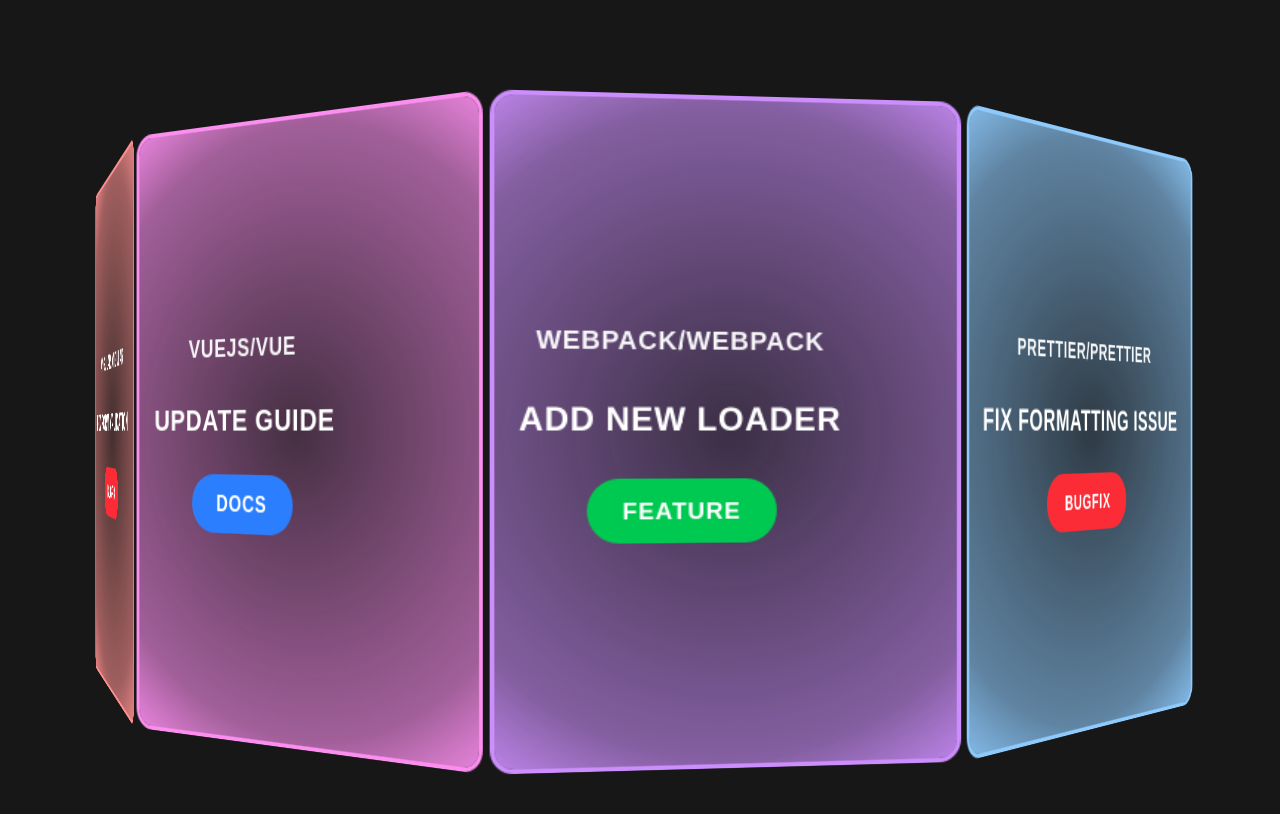
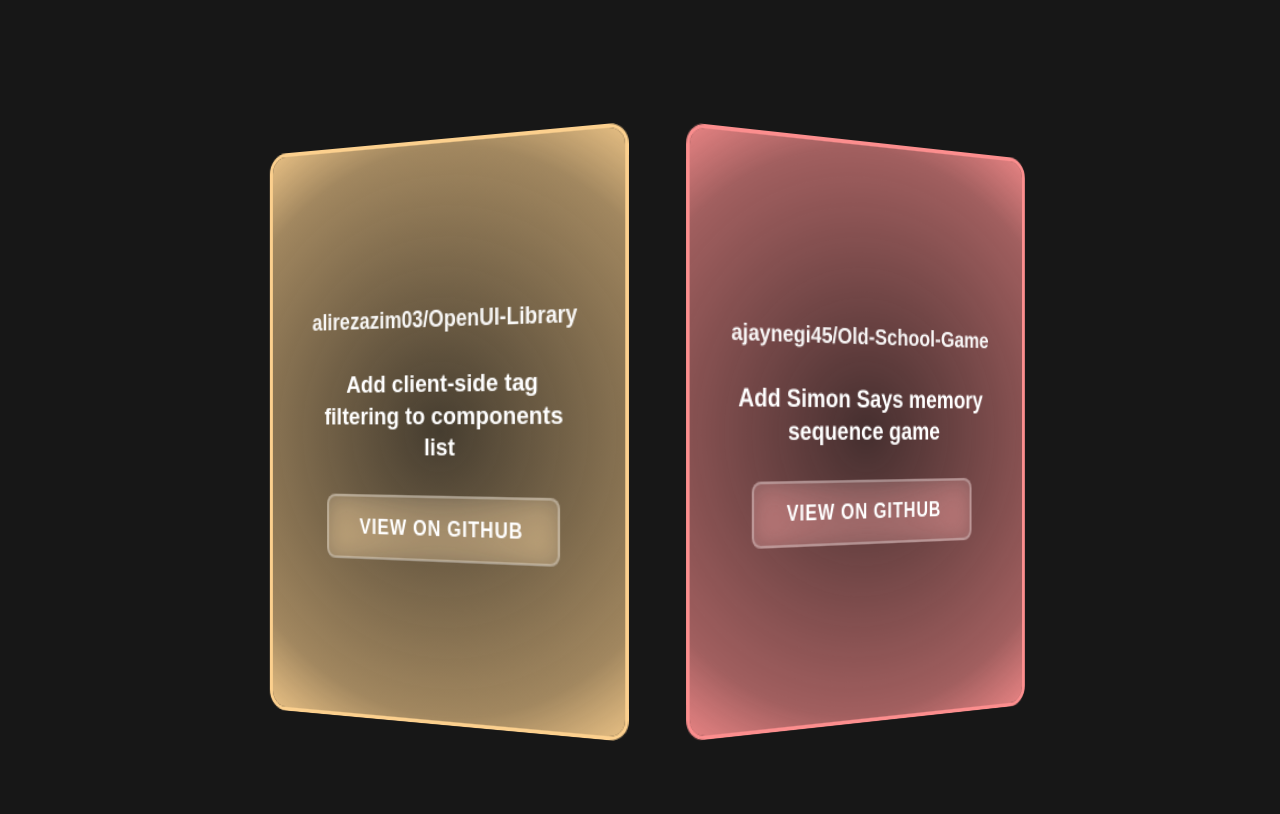
Before and after one commit to Sainava/open-source-contributions, a Next.js app: page /hacktoberfest in a window 1280 px wide. Shown: the top 814 px of the page. Built offline with nearby package versions, Linux system fonts and the light colour scheme.

Commit message:
Update Hacktoberfest with real PRs, add GitHub button, optimize card spacing and titles

```diff
--- a/src/app/globals.css
+++ b/src/app/globals.css
@@ -190,7 +190,7 @@
 .inner {
   --w: 320px;
   --h: 450px;
-  --translateZ: 500px;
+  --translateZ: 380px;
   --rotateX: 0deg;
   --perspective: 1500px;
   position: relative;
@@ -247,6 +247,10 @@
     );
   display: flex;
   align-items: center;
+  justify-content: center;
+  padding: 1.5rem;
+}
+
 .card-content {
   display: flex;
   flex-direction: column;
@@ -266,24 +270,33 @@
 }
 
 .pr-title {
-  font-size: 1.4rem;
-  font-weight: 700;
-  line-height: 1.4;
+  font-size: 1.2rem;
+  font-weight: 600;
+  line-height: 1.3;
   word-break: break-word;
   padding: 0 1rem;
 }
 
-.tag {
-  padding: 0.6rem 1.5rem;
-  border-radius: 1.5rem;
+.github-button {
+  padding: 0.7rem 1.8rem;
+  border-radius: 0.5rem;
   font-size: 1rem;
-  font-weight: 700;
-  text-transform: uppercase;
-  letter-spacing: 0.05em;
-} font-size: 0.85rem;
   font-weight: 600;
   text-transform: uppercase;
   letter-spacing: 0.05em;
+  background: rgba(255, 255, 255, 0.1);
+  border: 2px solid rgba(255, 255, 255, 0.3);
+  color: white;
+  cursor: pointer;
+  transition: all 0.3s ease;
+  backdrop-filter: blur(10px);
+}
+
+.github-button:hover {
+  background: rgba(255, 255, 255, 0.2);
+  border-color: rgba(255, 255, 255, 0.5);
+  transform: translateY(-2px);
+  box-shadow: 0 4px 12px rgba(255, 255, 255, 0.2);
 }
 
 /* --- Glitch Checkbox Styles --- */
--- a/src/app/hacktoberfest/page.tsx
+++ b/src/app/hacktoberfest/page.tsx
@@ -1,15 +1,40 @@
 export default function Hacktoberfest() {
   const prs = [
-    { repo: "facebook/react", title: "Fix useState hook memory leak", tag: "Bugfix", url: "https://github.com/facebook/react/pull/1" },
-    { repo: "vercel/next.js", title: "Add new routing feature", tag: "Feature", url: "https://github.com/vercel/next.js/pull/2" },
-    { repo: "microsoft/vscode", title: "Update API documentation", tag: "Docs", url: "https://github.com/microsoft/vscode/pull/3" },
-    { repo: "nodejs/node", title: "Improve performance", tag: "Feature", url: "https://github.com/nodejs/node/pull/4" },
-    { repo: "tailwindlabs/tailwindcss", title: "Fix grid spacing", tag: "Bugfix", url: "https://github.com/tailwindlabs/tailwindcss/pull/5" },
-    { repo: "sveltejs/svelte", title: "Add TypeScript support", tag: "Feature", url: "https://github.com/sveltejs/svelte/pull/6" },
-    { repo: "angular/angular", title: "Fix form validation", tag: "Bugfix", url: "https://github.com/angular/angular/pull/7" },
-    { repo: "vuejs/vue", title: "Update guide", tag: "Docs", url: "https://github.com/vuejs/vue/pull/8" },
-    { repo: "webpack/webpack", title: "Add new loader", tag: "Feature", url: "https://github.com/webpack/webpack/pull/9" },
-    { repo: "prettier/prettier", title: "Fix formatting issue", tag: "Bugfix", url: "https://github.com/prettier/prettier/pull/10" },
+    {
+      repo: "Heisen47/itinerarly",
+      title: "Centralize Gemini error handling with retry & timeout",
+      url: "https://github.com/Heisen47/itinerarly/pull/170"
+    },
+    {
+      repo: "Pritam-nitj/ChatApp",
+      title: "Prevent image upload crash & render messages instantly",
+      url: "https://github.com/Pritam-nitj/ChatApp/pull/50"
+    },
+    {
+      repo: "lingdojo/kana-dojo",
+      title: "Import/export user settings and stats (backup/restore)",
+      url: "https://github.com/lingdojo/kana-dojo/pull/65"
+    },
+    {
+      repo: "amananandrai/document-editor-with-tiptap",
+      title: "Derive currentPageIndex from functional updates",
+      url: "https://github.com/amananandrai/document-editor-with-tiptap/pull/97"
+    },
+    {
+      repo: "RabindranathChanda/Student_Management_System",
+      title: "Add baseline versioned schema scripts with seed placeholder",
+      url: "https://github.com/RabindranathChanda/Student_Management_System/pull/23"
+    },
+    {
+      repo: "alirezazim03/OpenUI-Library",
+      title: "Add client-side tag filtering to components list",
+      url: "https://github.com/alirezazim03/OpenUI-Library/pull/74"
+    },
+    {
+      repo: "ajaynegi45/Old-School-Game",
+      title: "Add Simon Says memory sequence game",
+      url: "https://github.com/ajaynegi45/Old-School-Game/pull/120"
+    },
   ];
 
   const colors = [
@@ -20,23 +45,7 @@
     "252, 252, 142",
     "252, 208, 142",
     "252, 142, 142",
-    "252, 142, 239",
-    "204, 142, 252",
-    "142, 202, 252",
   ];
-
-  const getTagColor = (tag: string) => {
-    switch (tag) {
-      case "Bugfix":
-        return "bg-red-500";
-      case "Feature":
-        return "bg-green-500";
-      case "Docs":
-        return "bg-blue-500";
-      default:
-        return "bg-gray-500";
-    }
-  };
 
   return (
     <div className="min-h-screen bg-[#171717] flex items-center justify-center p-8">
@@ -52,7 +61,7 @@
               style={
                 {
                   "--index": index,
-                  "--color-card": colors[index],
+                  "--color-card": colors[index % colors.length],
                 } as React.CSSProperties
               }
             >
@@ -60,7 +69,7 @@
                 <div className="card-content">
                   <div className="repo-name">{pr.repo}</div>
                   <div className="pr-title">{pr.title}</div>
-                  <span className={`tag ${getTagColor(pr.tag)}`}>{pr.tag}</span>
+                  <button className="github-button">View on GitHub</button>
                 </div>
               </div>
             </a>
```
